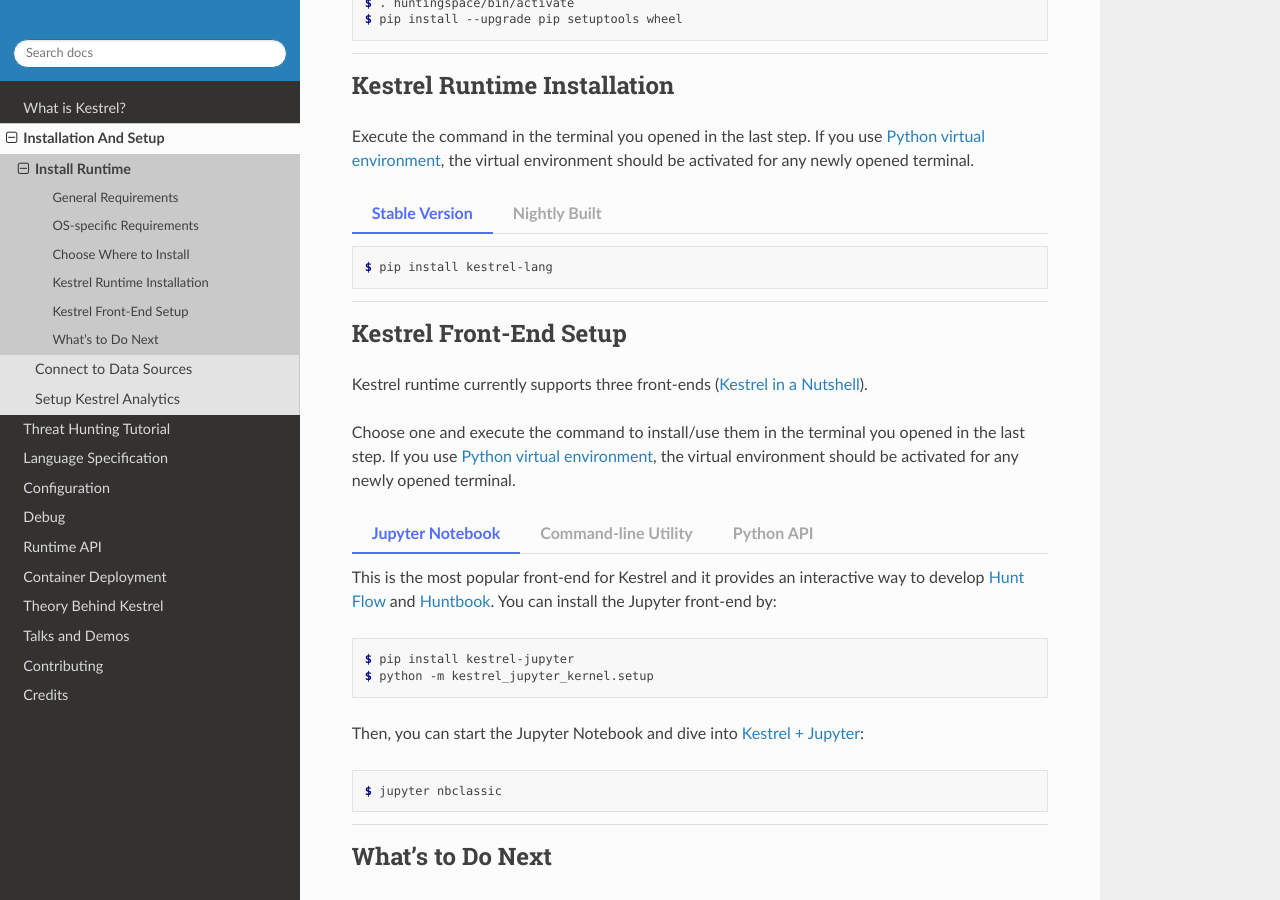
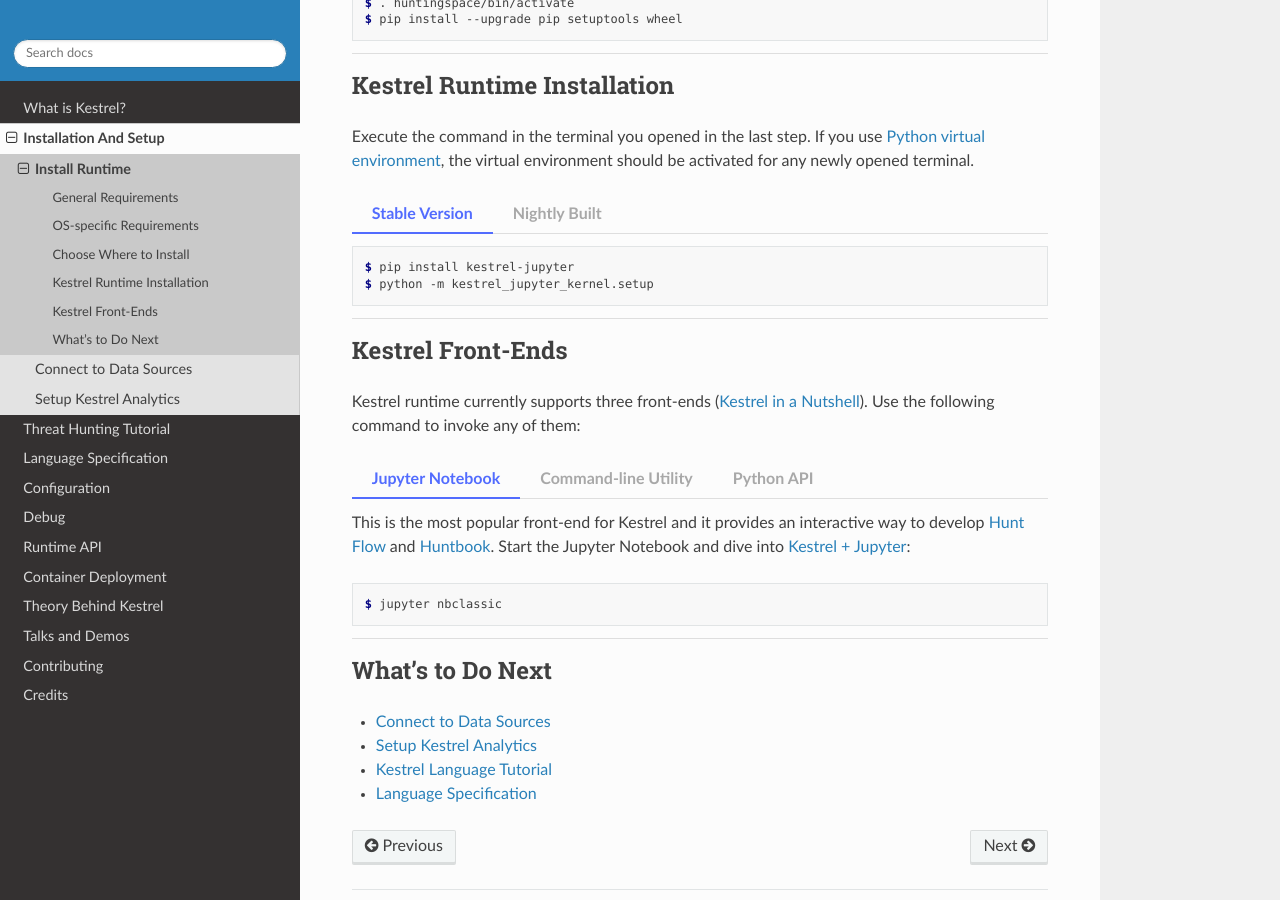
Before and after one commit to opencybersecurityalliance/kestrel-lang, a Sphinx documentation site: the page built from docs/installation/runtime.rst, in a window 1280 px wide and 900 px high, scrolled down 924 px. Built offline with Sphinx 7.4.7 and the Read the Docs theme 2.0.0, drawn with Linux system fonts in a browser that asks for light colours.

Commit message:
update installation doc for monorepo

```diff
--- a/docs/installation/runtime.rst
+++ b/docs/installation/runtime.rst
@@ -131,24 +131,25 @@
 
         .. code-block:: console
 
-            $ pip install kestrel-lang
+            $ pip install kestrel-jupyter
+            $ python -m kestrel_jupyter_kernel.setup
 
     .. tab-item:: Nightly Built
 
         .. code-block:: console
 
             $ git clone git://github.com/opencybersecurityalliance/kestrel-lang
-            $ cd kestrel-lang && pip install .
+            $ cd kestrel-lang
+            $ packages=(kestrel_core kestrel_datasource_stixbundle kestrel_datasource_stixshifter kestrel_analytics_python kestrel_analytics_docker kestrel_jupyter)
+            $ for package in ${packages[@]}; do pip install packages/$package; done
+            $ python -m kestrel_jupyter_kernel.setup
 
-Kestrel Front-End Setup
-=======================
+Kestrel Front-Ends
+==================
 
 Kestrel runtime currently supports three front-ends
-(:ref:`overview/index:Kestrel in a Nutshell`).
-
-Choose one and execute the command to install/use them in the terminal you
-opened in the last step. If you use `Python virtual environment`_, the virtual
-environment should be activated for any newly opened terminal.
+(:ref:`overview/index:Kestrel in a Nutshell`). Use the following command to
+invoke any of them:
 
 .. tab-set::
 
@@ -156,14 +157,7 @@
 
         This is the most popular front-end for Kestrel and it provides an
         interactive way to develop :ref:`language/tac:Hunt Flow` and
-        :ref:`language/tac:Huntbook`. You can install the Jupyter front-end by:
-
-        .. code-block:: console
-
-            $ pip install kestrel-jupyter
-            $ python -m kestrel_jupyter_kernel.setup
-
-        Then, you can start the Jupyter Notebook and dive into
+        :ref:`language/tac:Huntbook`. Start the Jupyter Notebook and dive into
         :ref:`tutorial:Kestrel + Jupyter`:
 
         .. code-block:: console
@@ -172,9 +166,8 @@
 
     .. tab-item:: Command-line Utility
 
-        The ``kestrel`` command is installed along with the Kestrel runtime
-        installation in the last step. This is designed for batch execution and
-        hunting automation. You can use it right away like:
+        The ``kestrel`` command is designed for batch execution and hunting
+        automation. Use it right away in a terminal:
 
         .. code-block:: console
 
```
Also changed, not shown: packages/kestrel_jupyter/README.rst (deleted).
